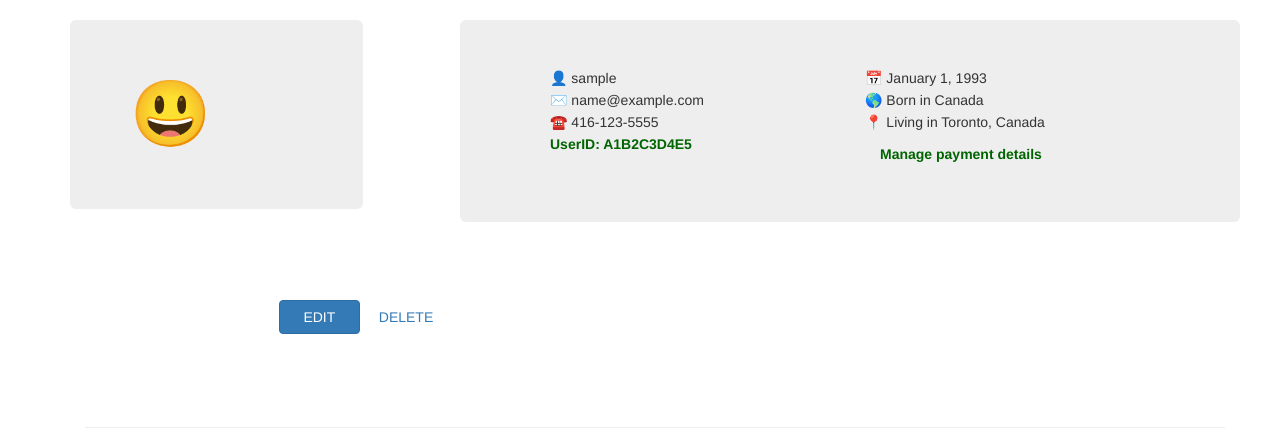
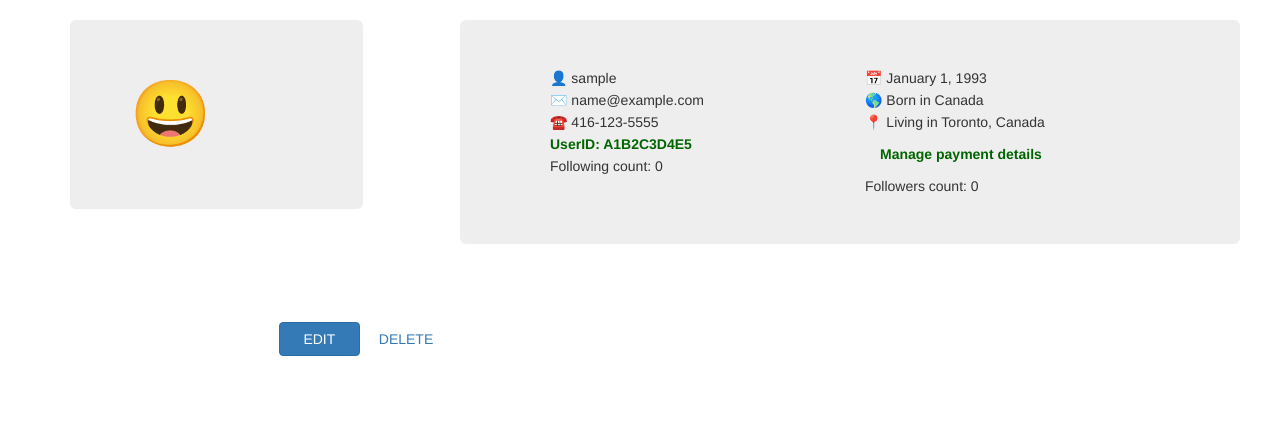
Before and after one commit to polinom/vafu, a Django app: a page that uses backend/backend/templates/users/user_detail.html in a window 1280 px wide. Shown: the part 51-479 px from the top of the page. Run offline with Django 3.2, Linux system fonts and the light colour scheme; the visitor is signed in with stand-in values (Sample User, id 1); data comes from the database, SQL or seed files in the repository; some libraries are stand-ins or nearby versions.

Commit message:
Display count of followers and count of following in user profile page

```diff
--- a/backend/backend/templates/users/user_detail.html
+++ b/backend/backend/templates/users/user_detail.html
@@ -38,6 +38,7 @@
                                     <li>✉️️ {{ object.email }}</li>
                                     <li>☎️ 416-123-5555</li>
                                     <li><b><span style="color: darkgreen">UserID: A1B2C3D4E5</span></b></li>
+                                    <li>Following count: {{ object.following_users.count }}</li>
                                 </ul>
                             </div>
                             <div class="col-md-6">
@@ -50,6 +51,7 @@
                                             <b><span style="color: darkgreen">Manage payment details</span></b>
                                         </a>
                                     </li>
+                                    <li>Followers count: {{ object.followers_users.count }}</li>
                                 </ul>
                             </div>
                         </div>
```
